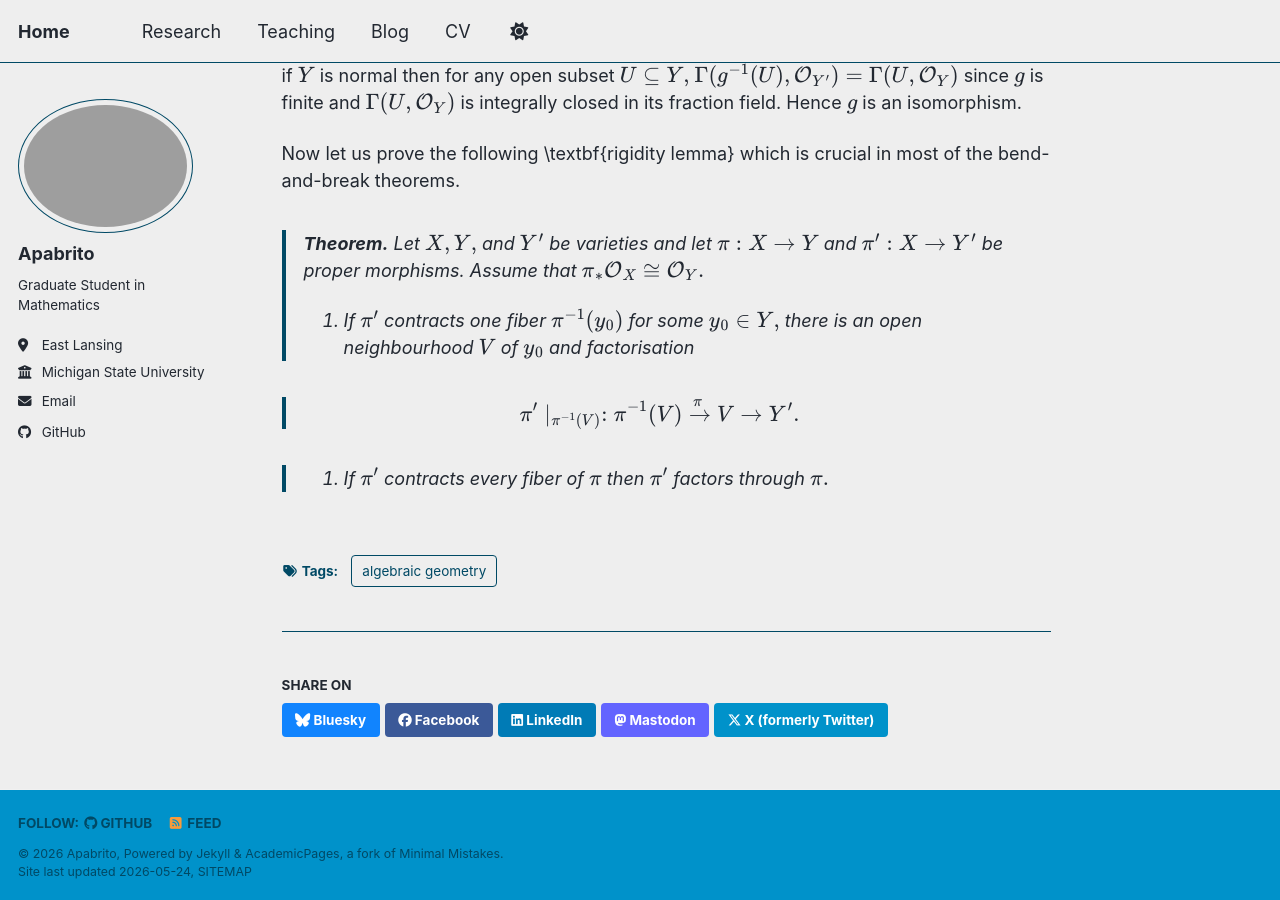
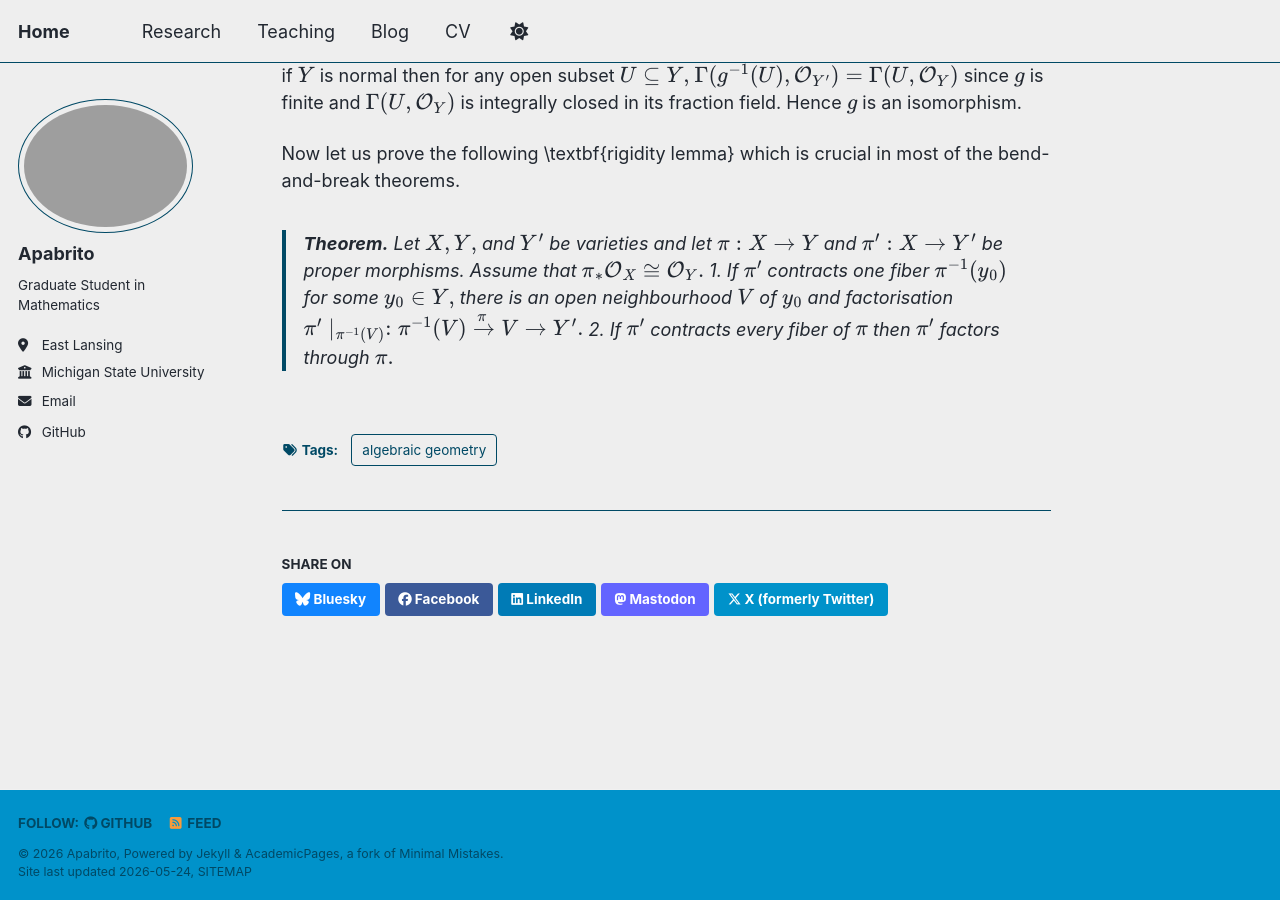
Before and after one commit to apabrito1/apabrito1.github.io, a Jekyll site: the page built from _posts/2012-08-14-blog-post-1.md, in a window 1280 px wide and 900 px high, scrolled down 757 px. Built offline with Jekyll 4.4.1, drawn with Linux system fonts in a browser that asks for light colours; a script bundle is joined from its source files by our own code; library files that are not in the unit come from our copies.

Commit message:
Update 2012-08-14-blog-post-1.md

```diff
--- a/_posts/2012-08-14-blog-post-1.md
+++ b/_posts/2012-08-14-blog-post-1.md
@@ -24,9 +24,4 @@ Let us remark what happens if $f$ has connected fibers to begin with. In this ca
 Now let us prove the following \textbf{rigidity lemma} which is crucial in most of the bend-and-break theorems.
 
 > **Theorem.**
-> Let $X,Y,$ and $Y'$ be varieties and let $\pi: X\to Y$ and $\pi':X\to Y'$ be proper morphisms. Assume that $\pi_ * \O_X\cong \O_Y.$
-> 1. If $\pi'$ contracts one fiber $\pi^{-1}(y_0)$ for some $y_0\in Y,$ there is an open neighbourhood $V$ of $y_0$ and factorisation
-
-> $$ \pi'\mid_{\pi^{-1}(V)}: \pi^{-1}(V) \xrightarrow{\pi} V\to Y'.$$
-
-> 2. If $\pi'$ contracts every fiber of $\pi$ then $\pi'$ factors through $\pi.$
+>  Let $X,Y,$ and $Y'$ be varieties and let $\pi: X\to Y$ and $\pi':X\to Y'$ be proper morphisms. Assume that $\pi_ * \O_X\cong \O_Y.$                                                                                                                                        1. If $\pi'$ contracts one fiber $\pi^{-1}(y_0)$ for some $y_0\in Y,$ there is an open neighbourhood $V$ of $y_0$ and factorisation                              $$ \pi'\mid_{\pi^{-1}(V)}: \pi^{-1}(V) \xrightarrow{\pi} V\to Y'.$$                                            2. If $\pi'$ contracts every fiber of $\pi$ then $\pi'$ factors through $\pi.$
```
